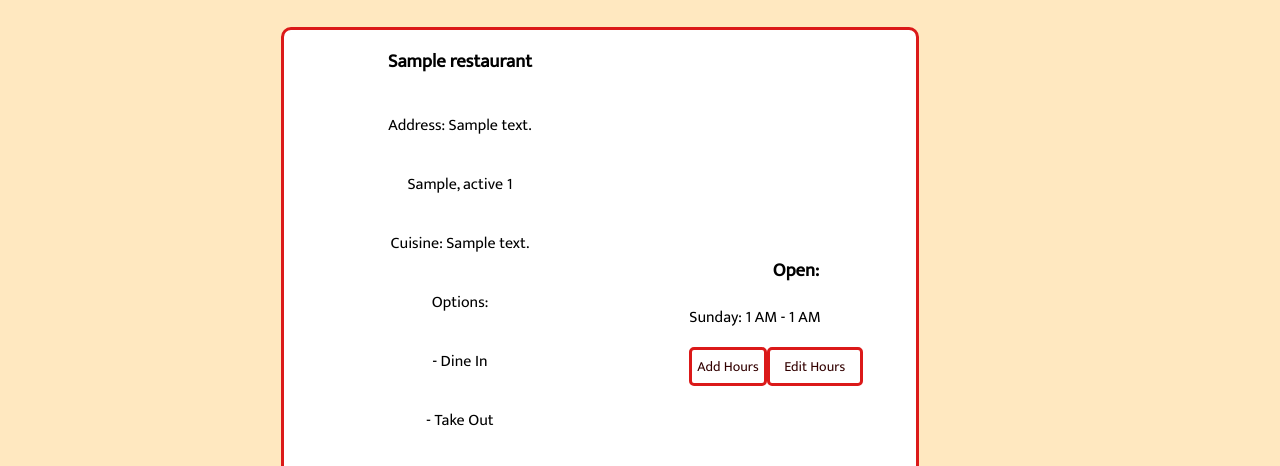
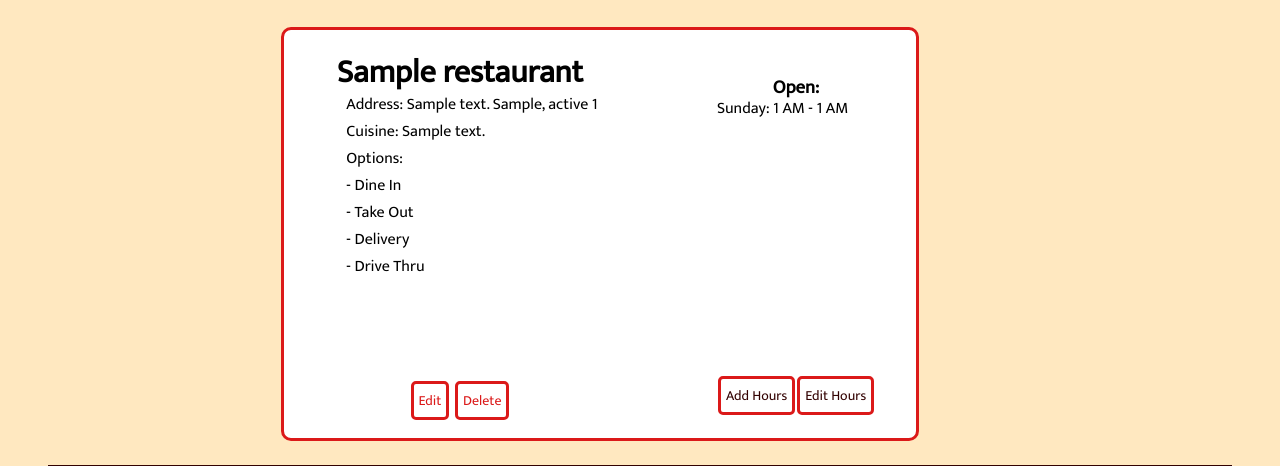
Before and after one commit to jvpati17/hole-in-the-wall, a Django app: page /restaurants/1/ in a window 1280 px wide. Shown: the part 197-663 px from the top of the page. Run offline with Django 3.2, Linux system fonts and the light colour scheme; a user stored in the database is signed in; tables that the repository leaves empty hold one stand-in row (values such as "Sample post").

Commit message:
style detail page

```diff
--- a/main_app/static/css/style.css
+++ b/main_app/static/css/style.css
@@ -145,12 +145,14 @@ p {
     width: 40vh;
 }
 
-.rest-details > span {
+.rest-details > h3 {
     width: 100vh;
+    text-align: center;
+    font-weight: bold;
 }
 
-.rest-details > p {
-    text-align: left;
+.rest-header {
+    font-size: xx-large;
 }
 
 .days-details {
@@ -160,6 +162,23 @@ p {
     flex-direction: column;
     align-items: center;
     justify-content: center;
+}
+
+.days-header {
+    margin-bottom: -1vh;
+}
+
+.rest-text {
+    margin-top: -5vh;
+    margin-left: 3vh;
+}
+
+.rest-text, .days-text {
+    height: 35vh;
+}
+
+.days-text {
+    text-align: justify;
 }
 
 .add-and-edit {
@@ -177,21 +196,9 @@ p {
     border-radius: 5px;
     font-size: 14px;
     padding: 5px;
-    width: 10vh;
-}
-
-.reviews {
-    width: 80vh;
 }
 
 
-#edit-btn {
-    margin: 0 5vh 0 0
-}
-
-#del-btn {
-    margin: 0 0 0 5vh;
-}
 
 .submit_form {
     font-family: 'Mukta', sans-serif;
@@ -265,7 +272,7 @@ p {
     width: 30vh;
 }
 
-.btn {
+.btn, input::file-selector-button {
     background-color: white;
     color: #320101;
     border: solid #db1919;
@@ -273,24 +280,40 @@ p {
     font-family: 'Mukta', sans-serif;
     font-size: 14px;
     padding: 5px;
+    margin: 1px;
 }
 
-.photo-display {
-    width: 20vh;
+
+.image {
+    background-repeat: no-repeat;
+    background-size: cover;
+    width: 200px;
+    height: 200px;
+    border: solid #db1919;
+    margin: 1vh;
+    display: inline-block;
 }
 
-.photo-display > img {
-    width: 200px;
-    border: solid #db1919;
+#photo-display {
+    background-color: #320101;
+    white-space: nowrap;
+    overflow-x: auto;
+    overflow-y: hidden;
 }
-
 .upload-btn {
     margin: 1vh;
 }
 
-table{
+.photo-text {
+    color: white;
+}
+
+.reviews, .review-idx {
+    width: 150vh;
+}
+
+.review-idx {
     margin: 0 auto 0 auto;
-    width: 60vh;
     display: flex;
     flex-direction: column;
     align-items: center;
@@ -298,21 +321,25 @@ table{
 }
 
 tr {
-    width: 60vh;
+    width: 150vh;
 }
 
-th {
+.review-date, .review-del {
     width: 30vh;
 }
 
-td {
-    width: 30vh;
+.review-date {
+    text-align: justify;
 }
 
 .review-text {
-    width: 45vh;
+    width: 90vh;
     text-align: left;
     margin-left: 5vh;
+}
+
+.reviews {
+    margin: 0 auto 0 auto;
 }
 
 footer {
--- a/main_app/templates/restaurants/detail.html
+++ b/main_app/templates/restaurants/detail.html
@@ -4,33 +4,43 @@
     <div class="rest-section">
         <div class="rest-border-box">
             <div class="rest-details">
-                <span><h3>{{ restaurant.name }}</h3></span>
-                <p>Address: {{ restaurant.address }}</p>
-                <p>{{ restaurant.city }}, {{ restaurant.state }} {{ restaurant.zip_code }}</p>
-                <p>Cuisine: {{ restaurant.cuisine }}</p>
-                <p>Options: </p>
+                <span><h3 class="rest-header">{{ restaurant.name }}</h3></span>
+                <p class="rest-text">
+                    Address: {{ restaurant.address }}
+                    {{ restaurant.city }}, {{ restaurant.state }} {{ restaurant.zip_code }}<br>
+                    Cuisine: {{ restaurant.cuisine }}<br>
+                    Options: <br>
                     {% if restaurant.dine_in %}
-                <p>- Dine In</p>
+                    - Dine In<br>
                     {% endif %}
                     {% if restaurant.take_out %}
-                <p>- Take Out</p>
+                    - Take Out<br>
                     {% endif %}
                     {% if restaurant.delivery %}
-                <p>- Delivery</p>
+                    - Delivery<br>
                     {% endif %}
                     {% if restaurant.drive_thru %}
-                <p>- Drive Thru</p>
+                    - Drive Thru<br>
+                    {% endif %}
+                </p>
+                {% if user.is_authenticated %}
+                <div class="edit-and-del">
+                    <a href="{% url 'restaurants_update' restaurant.id %}" class="btn">Edit</a>
+                    <a href="{% url 'restaurants_delete' restaurant.id %}" class="btn">Delete</a>
+                </div>
             {% endif %}
             </div>
             <div class="days-details">
                 <div class="days-form">
                     <br>
-                    <h3>Open:</h3>
+                    <h3 class="days-header">Open:</h3>
+                    <div class="days-text">
                         {% for day in restaurant.day_set.all %}
-                    <p>{{ day.get_days_display }}:
+                                {{ day.get_days_display }}:
                                 {{ day.opening_time }} {{ day.opening_hours }} -
-                        {{ day.closing_time }} {{ day.closing_hours }}</p>
+                                {{ day.closing_time }} {{ day.closing_hours }}<br>
                         {% endfor %}
+                    </div>
                     {% if user.is_authenticated %}
                         <div class="add-and-edit">
                             <form action="{% url 'add_day' restaurant.id %}" method="POST">
@@ -38,35 +48,28 @@
                                 {{ day_form.as_p }}
                                 <input type="submit" class="btn" value="Add Hours">
                             </form>
-                            <a href="{% url 'days_update' restaurant.id %}" id="edit-btn">Edit Hours</a>
+                            <a href="{% url 'days_update' restaurant.id %}" class="btn" id="edit-btn">Edit Hours</a>
                         </div>
                     {% endif %}
                 </div>
             </div>
         </div>
     </div>
-        {% if user.is_authenticated %}
-            <div class="edit-and-del">
-                <a href="{% url 'restaurants_update' restaurant.id %}" id="edit-btn">Edit</a>
-                <a href="{% url 'restaurants_delete' restaurant.id %}" id="del-btn">Delete</a>
-            </div>
-        {% endif %}
 </div>
 
 
-    <div class="photo-display">
+    <div id="photo-display">
         {% for photo in restaurant.photo_set.all %}
-    <img class="responsive-img card-panel" src="{{photo.url}}">
+        <div class="image" style="background-image: url('{{photo.url}}');"></div>
         {% empty %}
-    <div class="card-panel teal-text center-align">No Photos Uploaded</div>
+        <div class="photo-text">No Photos Uploaded</div>
         {% endfor %}
     </div>
 
     {% if user.is_authenticated %}
         <form action="{% url 'add_photo' restaurant.id %}" enctype="multipart/form-data" method="POST" class="card-panel">
             {% csrf_token %}
-            <input type="file" name="photo-file">
-            <br><br>
+            <input class="btn" type="file" name="photo-file">
             <button type="submit" class="btn" id="upload-btn">Upload Photo</button>
         </form>
     {% endif %}
@@ -80,9 +83,9 @@
             </form>
         {% endif %}
         <br>
-        <table class="striped">
+        <table class="review-idx">
             <thead>
-                <tr><th>Date</th><th>Review</th>{% if user.is_authenticated %}<th>Delete</th>{% endif %}</tr>
+                <tr><th class="review-date">Date</th><th class="review-text">Review</th>{% if user.is_authenticated %}<th class="review-del">Delete</th>{% endif %}</tr>
             </thead>
             <tbody>
                 {% for review in restaurant.review_set.all %}
```
Lines whose indentation alone changed are shown as unchanged.
